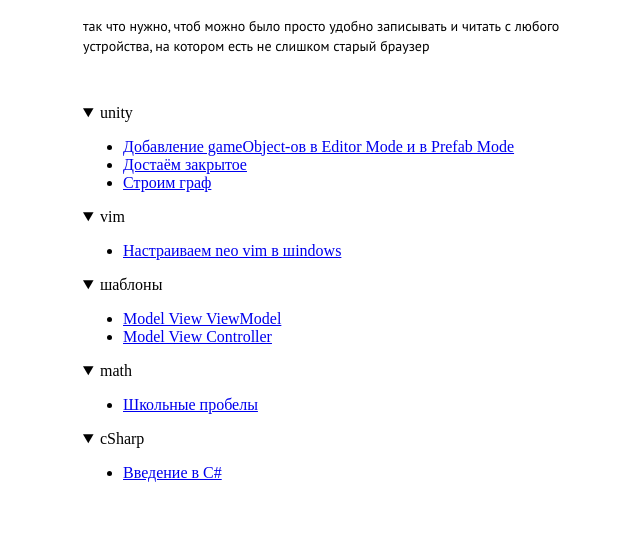
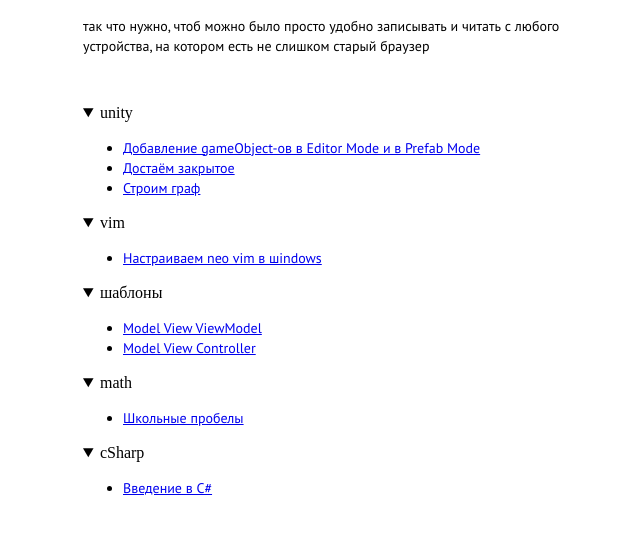
Before and after one commit to dOvObu/dOvObu.github.io, a Jekyll site: the page built from index.md, in a window 1280 px wide. Shown: the part 396-944 px from the top of the page, without its empty margins (307-947 px from the left). Built offline with Jekyll 4.4.1, drawn with Linux system fonts in a browser that asks for light colours; nearby versions of some CDN libraries.

Commit message:
Update def.html

```diff
--- a/_layouts/def.html
+++ b/_layouts/def.html
@@ -6,7 +6,7 @@
 
     <link rel="stylesheet" type="text/css" href="//fonts.googleapis.com/css?family=PT+Sans" />
     <style>
-      h1 { font-family: "PT Sans"; font-size: 24px; font-style: normal; font-variant: normal; font-weight: 700; line-height: 26.4px; } h3 { font-family: "PT Sans"; font-size: 14px; font-style: normal; font-variant: normal; font-weight: 700; line-height: 15.4px; } p { font-family: "PT Sans"; font-size: 14px; font-style: normal; font-variant: normal; font-weight: 400; line-height: 20px; } blockquote { font-family: "PT Sans"; font-size: 21px; font-style: normal; font-variant: normal; font-weight: 400; line-height: 30px; } pre { font-family: "PT Sans"; font-size: 13px; font-style: normal; font-variant: normal; font-weight: 400; line-height: 18.5714px; }
+      h1 { font-family: "PT Sans"; font-size: 24px; font-style: normal; font-variant: normal; font-weight: 700; line-height: 26.4px; } h3 { font-family: "PT Sans"; font-size: 14px; font-style: normal; font-variant: normal; font-weight: 700; line-height: 15.4px; } p,li { font-family: "PT Sans"; font-size: 14px; font-style: normal; font-variant: normal; font-weight: 400; line-height: 20px; } blockquote { font-family: "PT Sans"; font-size: 21px; font-style: normal; font-variant: normal; font-weight: 400; line-height: 30px; } pre { font-family: "PT Sans"; font-size: 13px; font-style: normal; font-variant: normal; font-weight: 400; line-height: 18.5714px; }
       .content { max-width: 500px; margin: auto; }
       img { max-width: 500px; margin: auto; }
     </style>
```
